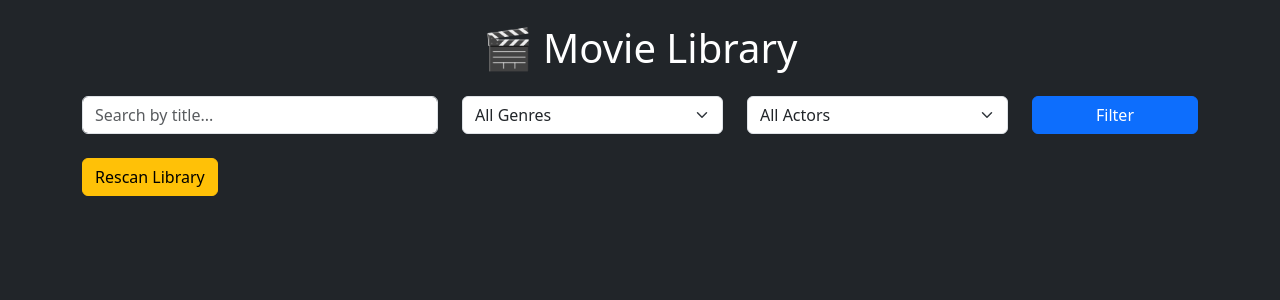
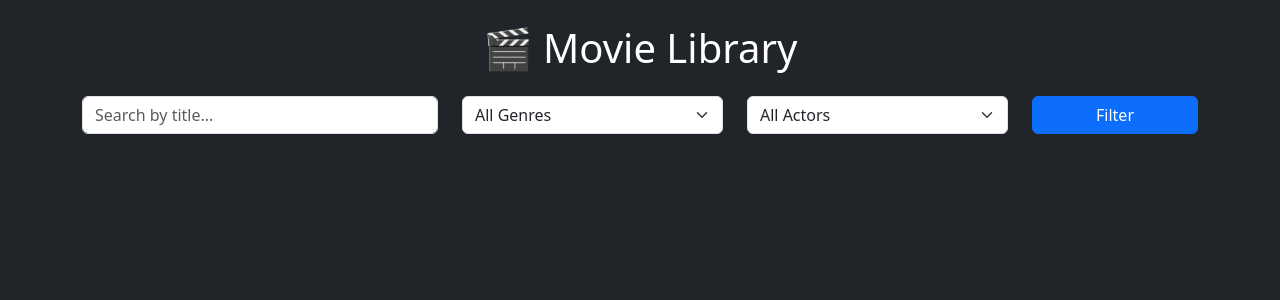
Before and after one commit to Hisha/MovieList, a FastAPI app: page / in a window 1280 px wide. Shown: the top 300 px of the page. Run offline with FastAPI, Linux system fonts and the light colour scheme; data that the repository does not hold is empty; parts of the project's set-up code (start-up, migrations or seed data) failed here and were passed over.

Commit message:
Update index.html

```diff
--- a/templates/index.html
+++ b/templates/index.html
@@ -33,8 +33,6 @@
         </div>
     </form>
 
-    <button class="btn btn-warning mb-3" onclick="rescan()">Rescan Library</button>
-
     <div class="row row-cols-2 row-cols-md-4 g-3">
         {% for movie in movies %}
         <div class="col">
@@ -69,13 +67,6 @@ function showDetails(title, year, plot) {
     document.getElementById('modalBody').innerText = plot || "No plot available.";
     new bootstrap.Modal(document.getElementById('detailsModal')).show();
 }
-
-function rescan() {
-    fetch('/rescan', { method: 'POST' }).then(res => res.json()).then(data => {
-        alert(data.message);
-        location.reload();
-    });
-}
 </script>
 </body>
 </html>
```
